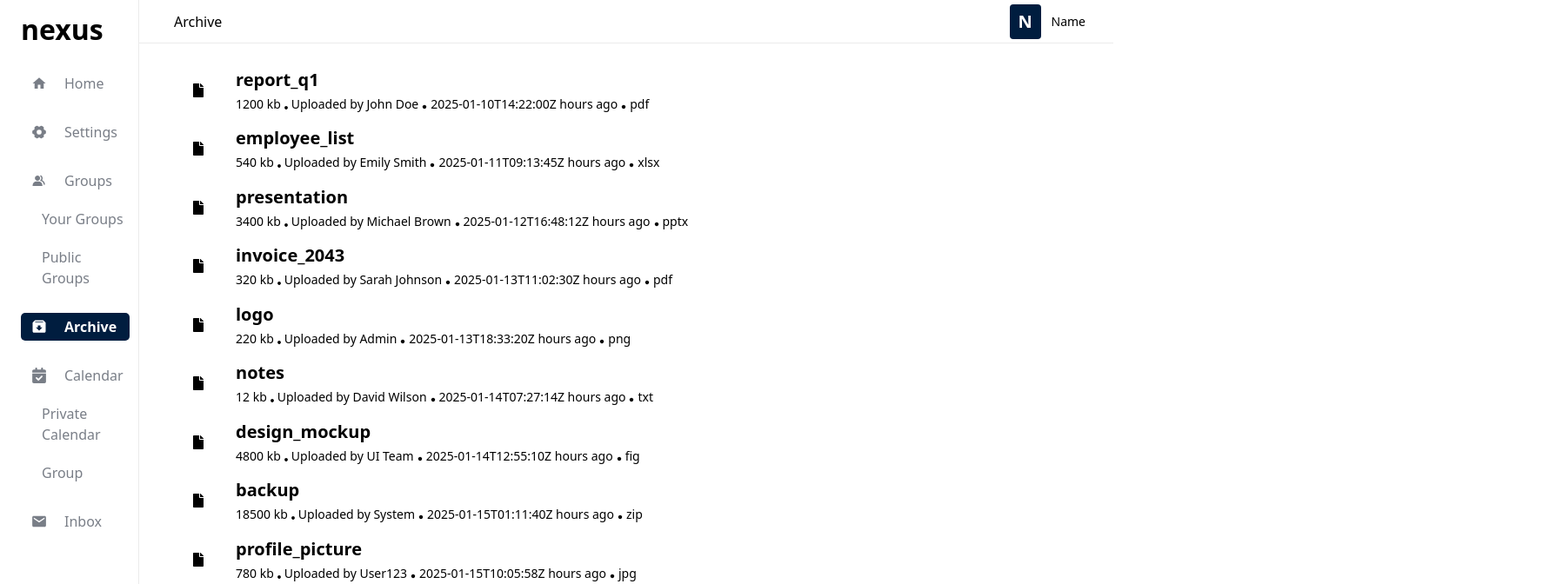
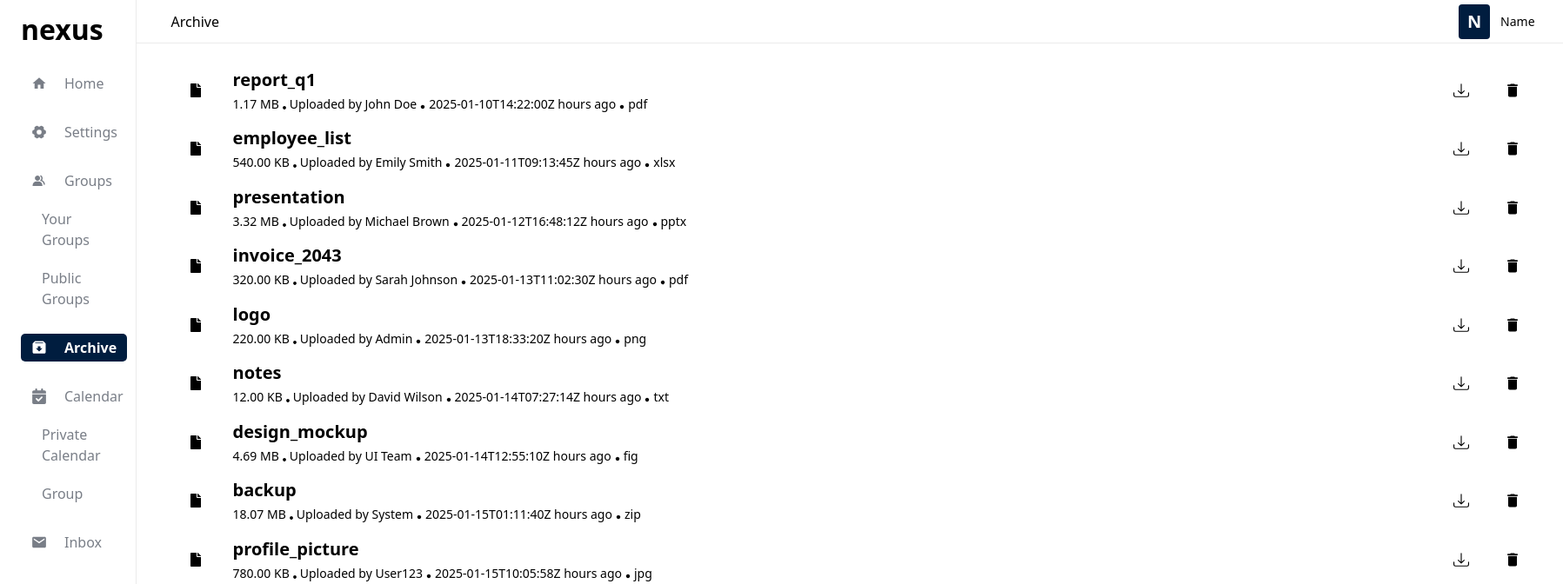
Before and after one commit to mebz2/nexus, a React (Vite) app in the folder client/: page /archive in a window 1280 px wide. Shown: the top 672 px of the page at 87% size, 1797 px wide, since content can reach past the window. Built offline with nearby package versions, Linux system fonts and the light colour scheme.

Commit message:
long file names don't overflow and filesize calculations working

```diff
--- a/client/src/components/File.tsx
+++ b/client/src/components/File.tsx
@@ -1,5 +1,8 @@
 import { FaFile } from "react-icons/fa";
 import { RxDotFilled } from "react-icons/rx";
+import { BsDownload } from "react-icons/bs";
+import { MdDelete } from "react-icons/md";
+
 type FileProps = {
 	name: string,
 	size: number,
@@ -8,18 +11,31 @@ type FileProps = {
 	uploaded_time: string,
 }
 const File = ({ name, size, file_type, uploaded_by, uploaded_time }: FileProps) => {
+	let new_size: string;
+	const mb: number = size / 1024;
+	const gb: number = mb / 1024;
+	if (gb >= 1) {
+		new_size = gb.toFixed(2) + " GB";
+	} else if (mb >= 1) {
+		new_size = mb.toFixed(2) + " MB";
+	} else {
+		new_size = size.toFixed(2) + " KB";
+	}
 	return (
 		<div className="
-				w-full h-[20%] flex items-center
+				w-400 h-[20%] flex items-center
 				pl-10 hover:border hover:border-[var(--border-color)]
 				hover:rounded-sm hover:shadow-sm
 			"
 		>
+			{/* file icon */}
 			<FaFile className="mr-[35px]" />
-			<div className="h-full flex flex-col justify-center gap-1  ">
-				<p className="font-semibold text-xl">{name}</p>
+
+			{/*file name and description*/}
+			<div className="h-full flex flex-col justify-center gap-1 max-w-[60%]  ">
+				<p className="max-w-full font-semibold text-xl text-ellipsis whitespace-nowrap overflow-hidden ">{name}</p>
 				<div className="text-sm font-medium flex items-end ">
-					{size} kb
+					{new_size}
 					<RxDotFilled className="text-xs" />
 					Uploaded by {uploaded_by}
 					<RxDotFilled />
@@ -28,6 +44,10 @@ const File = ({ name, size, file_type, uploaded_by, uploaded_time }: FileProps)
 					{file_type}
 				</div>
 			</div>
+			<div className="h-full flex gap-10 items-center ml-auto p-5 box-border mr-2">
+				<BsDownload className="text-lg hover:text-xl  hover:cursor-pointer" title={`download`} />
+				<MdDelete className="text-xl hover:text-2xl hover:cursor-pointer" title="delete" />
+			</div>
 		</div>
 	);
 }
```
